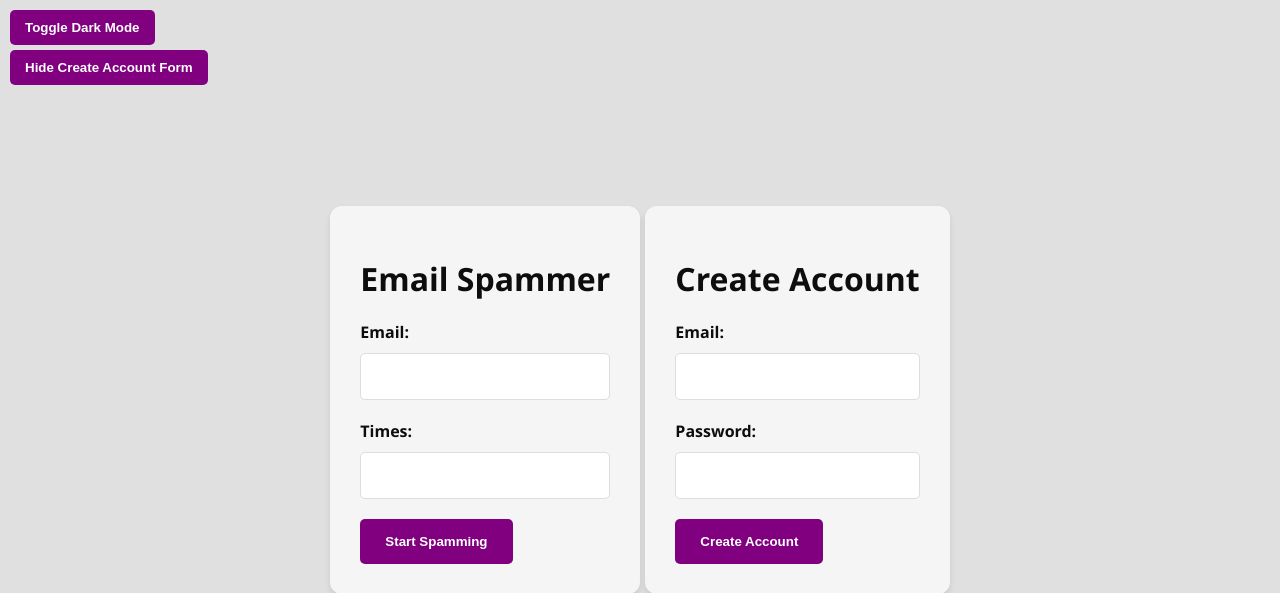
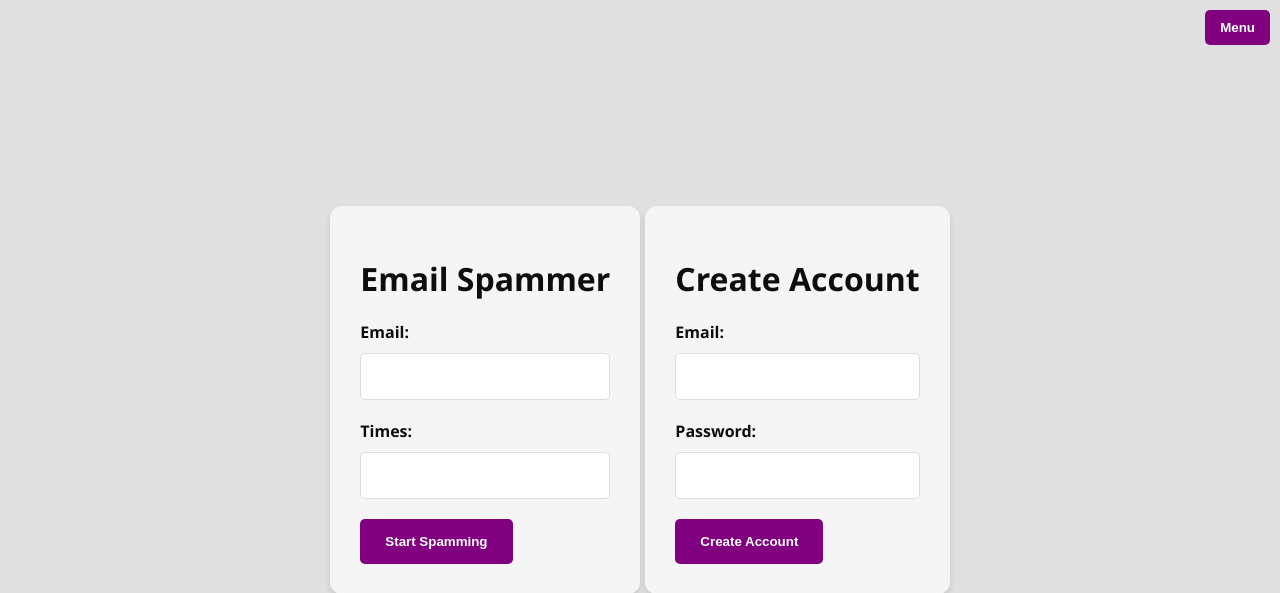
Before and after one commit to Daulaires/LittleCaesars, a Flask app: page / in a window 1280 px wide. Shown: the top 593 px of the page. Run offline with Flask 3, Linux system fonts and the light colour scheme.

Commit message:
chore: Update email spamming completion message formatting

```diff
--- a/webserver/server.py
+++ b/webserver/server.py
@@ -42,7 +42,7 @@ def send_spam():
     # Mark the email as no longer being processed
     processing_emails[email] = False
     # Return a success message along with the script output
-    return jsonify({"status": "success", "message": f"Email {email} spamming completed. Times: {times}"}), 200
+    return jsonify({"status": "success", "message": f"Email {email} spamming completed.\nTimes: {times}"}), 200
 
 @app.route('/create_account', methods=['POST'])
 def create_account():
--- /dev/null
+++ b/webserver/static/css/menubar.css
@@ -0,0 +1,18 @@
+#menuToggle{
+    position: absolute;
+    top: 10px;
+    right: 10px;
+    background-color: #800080; /* Dark purple */
+    color: white;
+    padding: 10px 15px;
+    border: none;
+    border-radius: 5px;
+    cursor: pointer;
+    font-weight: bold;
+    transition: background-color 0.3s ease;
+}
+
+#menu {
+    /* use display: none to hide the menu by default */
+    display: none;
+}
--- a/webserver/static/css/style.css
+++ b/webserver/static/css/style.css
@@ -70,54 +70,3 @@ button[type="submit"] {
 button[type="submit"]:hover {
     background-color: #6a5acd; /* Slightly lighter purple */
 }
-
-body.light-mode {
-    background-color: #e0e0e0; /* Light gray */
-    color: #0d0d0d; /* Dark text for light background */
-}
-
-body.dark-mode {
-    background-color: #333; /* Dark gray */
-    color: #000000; /* Light text for dark background */
-}
-
-body.dark-mode form {
-    background-color: #0d0d0d; /* Dark gray */
-    color: #800080; /* Light text for dark background */
-}
-
-#themeToggle {
-    position: absolute;
-    top: 10px;
-    left: 10px;
-    background-color: #800080; /* Dark purple */
-    color: white;
-    padding: 10px 15px;
-    border: none;
-    border-radius: 5px;
-    cursor: pointer;
-    font-weight: bold;
-    transition: background-color 0.3s ease;
-}
-
-#themeToggle:hover {
-    background-color: #6a5acd; /* Slightly lighter purple */
-}
-
-#toggleCreateAccountForm {
-    position: absolute;
-    top: 50px;
-    left: 10px;
-    background-color: #800080; /* Dark purple */
-    color: white;
-    padding: 10px 15px;
-    border: none;
-    border-radius: 5px;
-    cursor: pointer;
-    font-weight: bold;
-    transition: background-color 0.3s ease;
-}
-
-#toggleCreateAccountForm:hover {
-    background-color: #6a5acd; /* Slightly lighter purple */
-}
--- /dev/null
+++ b/webserver/static/css/themetoggle.css
@@ -0,0 +1,32 @@
+body.light-mode {
+    background-color: #e0e0e0; /* Light gray */
+    color: #0d0d0d; /* Dark text for light background */
+}
+
+body.dark-mode {
+    background-color: #333; /* Dark gray */
+    color: #000000; /* Light text for dark background */
+}
+
+body.dark-mode form {
+    background-color: #0d0d0d; /* Dark gray */
+    color: #800080; /* Light text for dark background */
+}
+
+#themeToggle {
+    position: absolute;
+    top: 10px;
+    left: 10px;
+    background-color: #800080; /* Dark purple */
+    color: white;
+    padding: 10px 15px;
+    border: none;
+    border-radius: 5px;
+    cursor: pointer;
+    font-weight: bold;
+    transition: background-color 0.3s ease;
+}
+
+#themeToggle:hover {
+    background-color: #6a5acd; /* Slightly lighter purple */
+}
--- /dev/null
+++ b/webserver/static/css/toggleAccountForm.css
@@ -0,0 +1,17 @@
+#toggleCreateAccountForm {
+    position: absolute;
+    top: 50px;
+    left: 10px;
+    background-color: #800080; /* Dark purple */
+    color: white;
+    padding: 10px 15px;
+    border: none;
+    border-radius: 5px;
+    cursor: pointer;
+    font-weight: bold;
+    transition: background-color 0.3s ease;
+}
+
+#toggleCreateAccountForm:hover {
+    background-color: #6a5acd; /* Slightly lighter purple */
+}
--- /dev/null
+++ b/webserver/static/js/menubar.js
@@ -0,0 +1,12 @@
+document.addEventListener('DOMContentLoaded', function() {
+    const menuToggleButton = document.getElementById('menuToggle');
+    const menu = document.getElementById('menu');
+
+    menuToggleButton.addEventListener('click', function() {
+        if (menu.style.display === 'none') {
+            menu.style.display = 'block';
+        } else {
+            menu.style.display = 'none';
+        }
+    });
+});
--- a/webserver/static/js/spam.js
+++ /dev/null
@@ -1,46 +0,0 @@
-/**
- * This was made to test the functionality of the website https://www.littlecaesars.com/en-us/
- * This was made for educational purposes only.
- * Author: @Daulaires / https://www.github.com/Daulaires/LittleCaesarsEmailSpammer
- * Date: 2024-05-02
- */
-
-document.getElementById('spamForm').addEventListener('submit', function(event) {
-    event.preventDefault(); // Prevent the form from submitting normally
-
-    const formData = new FormData(this);
-    const email = formData.get('email');
-    const times = formData.get('times');
-
-    // Construct the URL for the POST request
-    const url = '/send_spam'; // Assuming the Flask app is running on the same domain
-
-    // Prepare the request body
-    const requestBody = JSON.stringify({
-        email: email,
-        times: times
-    });
-
-    // Set the request headers
-    const headers = {
-        'Content-Type': 'application/json'
-    };
-
-    // Send the POST request to the Flask app
-    fetch(url, {
-        method: 'POST',
-        headers: headers,
-        body: requestBody
-    })
-  .then(response => response.json()) // Parse the response as JSON
-  .then(data => {
-        if (data.status === 'success') {
-            alert(data.message); // Show a success message
-        } else {
-            alert('An error occurred. Please try again.'); // Show an error message
-        }
-    })
-  .catch(error => {
-        alert('An error occurred. Please try again.'); // Show an error message
-    });
-});
--- a/webserver/templates/index.html
+++ b/webserver/templates/index.html
@@ -1,13 +1,20 @@
 <!DOCTYPE html>
 <html lang="en">
 <head>
-    <meta charset="UTF-8" name="viewport" content="width=device-width, initial-scale=1.0" name="description" content="Email Spammer">
+    <meta charset="UTF-8" name="viewport" content="width=device-width, initial-scale=1.0">
+    <meta name="description" content="Email Spammer testing website.">
     <title>Email Spammer</title>
+    <link rel="stylesheet" href="{{ url_for('static', filename='css/toggleAccountForm.css') }}">
+    <link rel="stylesheet" href="{{ url_for('static', filename='css/themetoggle.css') }}">
+    <link rel="stylesheet" href="{{ url_for('static', filename='css/menubar.css') }}">
     <link rel="stylesheet" href="{{ url_for('static', filename='css/style.css') }}">
 </head>
 <body class="light-mode">
-    <button id="themeToggle">Toggle Dark Mode</button>
-    <button id="toggleCreateAccountForm">Hide Create Account Form</button>
+    <button id="menuToggle">Menu</button> <!-- Button to toggle the menu -->
+    <div id="menu" style="display: none;"> <!-- Menu container -->
+        <button id="themeToggle">Toggle Dark Mode</button>
+        <button id="toggleCreateAccountForm">Hide Create Account Form</button>
+    </div>
     <div class="container">
         <form id="spamForm">
             <h1>Email Spammer</h1>
@@ -26,9 +33,10 @@
             <button type="submit">Create Account</button>
         </form>
     </div>
-    <script src="{{ url_for('static', filename='js/spam.js') }}"></script>
+    <script src="{{ url_for('static', filename='js/spamForm.js') }}"></script>
     <script src="{{ url_for('static', filename='js/createAccount.js') }}"></script>
     <script src="{{ url_for('static', filename='js/hideAccountForm.js') }}"></script>
     <script src="{{ url_for('static', filename='js/toggleDarkmode.js') }}"></script>
+    <script src="{{ url_for('static', filename='js/menubar.js') }}"></script>
 </body>
 </html>
```
Also changed, not shown: webserver/static/js/spamForm.js (added, +46 -0 lines).
